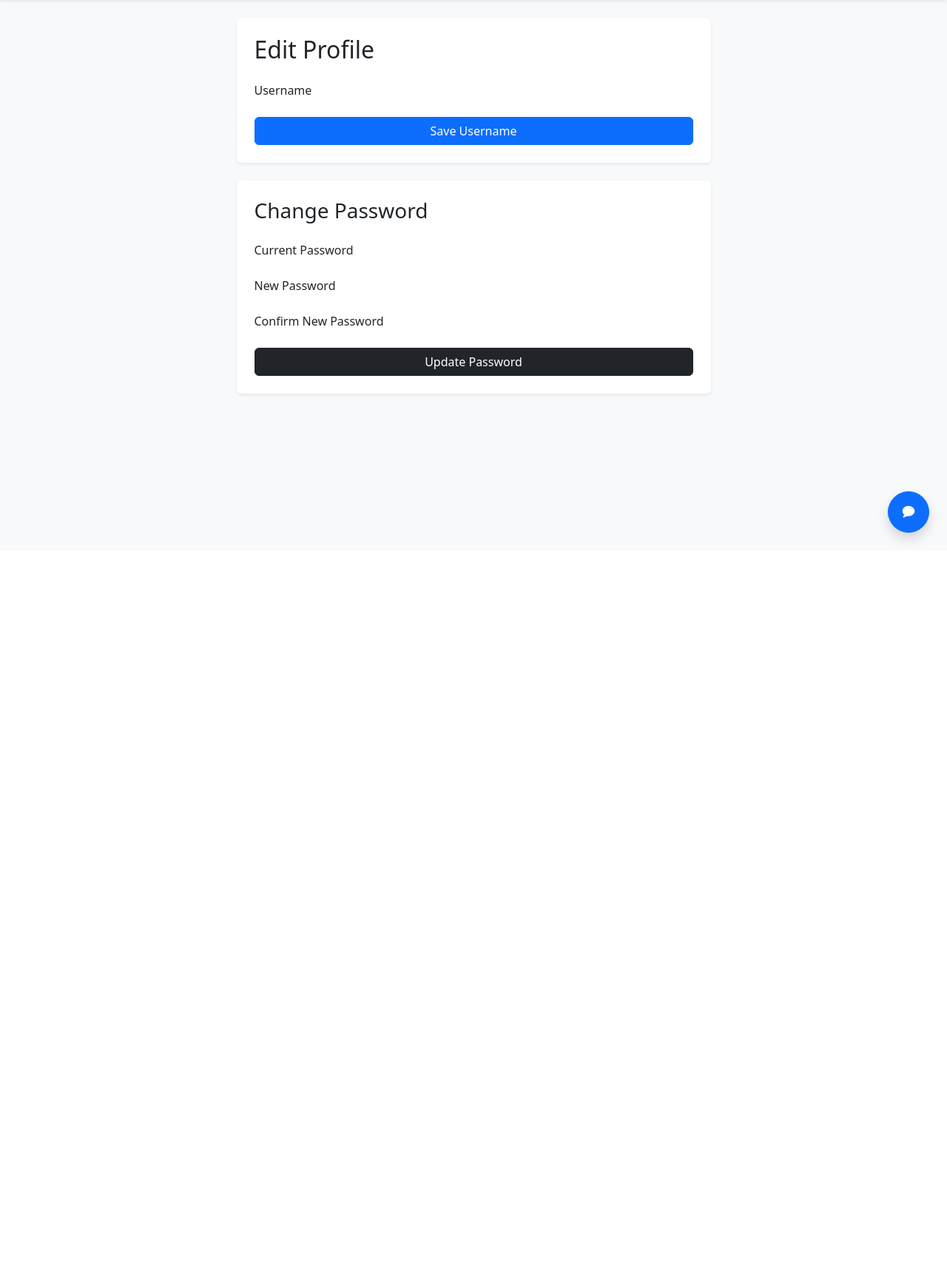
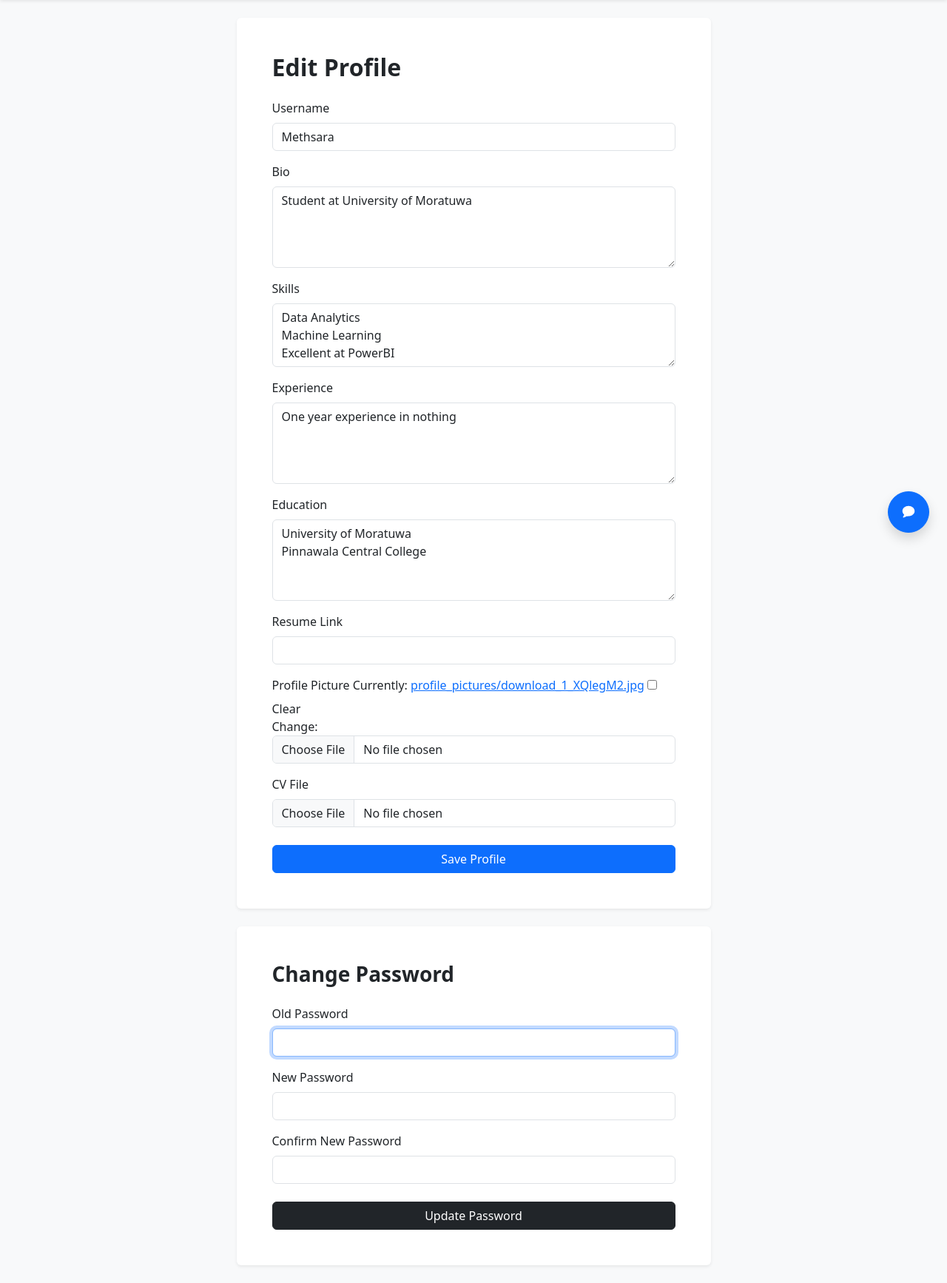
Before and after one commit to themiyawijenayaka100-coder/jobportal, a Django app: page /profile/edit/ in a window 1280 px wide. Shown: the part 56-1790 px from the top of the page at 74% size. Before the commit the page ends 791 px from the top, so only its background shows below. Run offline with Django 5.2, Linux system fonts and the light colour scheme; a user stored in the database is signed in; data comes from the database, SQL or seed files in the repository; both versions use the stored data as it was after the commit.

Commit message:
Finalize profile edit and password update

```diff
--- a/accounts/forms.py
+++ b/accounts/forms.py
@@ -27,6 +27,11 @@ class RegisterForm(forms.ModelForm):
 
 
 class UserProfileForm(forms.ModelForm):
+    username = forms.CharField(
+        max_length=150,
+        widget=forms.TextInput(attrs={"class": "form-control"})
+    )
+
     class Meta:
         model = UserProfile
         fields = [
@@ -38,6 +43,45 @@ class UserProfileForm(forms.ModelForm):
             "profile_picture",
             "cv_file",
         ]
+        widgets = {
+            "bio": forms.Textarea(attrs={"class": "form-control", "rows": 4}),
+            "skills": forms.Textarea(attrs={"class": "form-control", "rows": 3}),
+            "experience": forms.Textarea(attrs={"class": "form-control", "rows": 4}),
+            "education": forms.Textarea(attrs={"class": "form-control", "rows": 4}),
+            "resume_link": forms.URLInput(attrs={"class": "form-control"}),
+            "profile_picture": forms.ClearableFileInput(attrs={"class": "form-control"}),
+            "cv_file": forms.ClearableFileInput(attrs={"class": "form-control"}),
+        }
+
+    def __init__(self, *args, **kwargs):
+        self.user = kwargs.pop("user", None)
+        super().__init__(*args, **kwargs)
+
+        if self.user:
+            self.fields["username"].initial = self.user.username
+
+    def clean_username(self):
+        username = (self.cleaned_data.get("username") or "").strip()
+        if not username:
+            raise forms.ValidationError("Username is required.")
+
+        if User.objects.filter(username=username).exclude(pk=self.user.pk).exists():
+            raise forms.ValidationError("Username already taken.")
+
+        return username
+
+    def save(self, commit=True):
+        profile = super().save(commit=False)
+
+        if self.user:
+            self.user.username = self.cleaned_data["username"]
+            if commit:
+                self.user.save()
+
+        if commit:
+            profile.save()
+
+        return profile
 
 
 class DirectMessageForm(forms.ModelForm):
@@ -45,6 +89,13 @@ class DirectMessageForm(forms.ModelForm):
         model = DirectMessage
         fields = ["subject", "body"]
         widgets = {
-            "subject": forms.TextInput(attrs={"placeholder": "Subject"}),
-            "body": forms.Textarea(attrs={"rows": 6, "placeholder": "Write your message..."}),
+            "subject": forms.TextInput(attrs={
+                "class": "form-control",
+                "placeholder": "Subject"
+            }),
+            "body": forms.Textarea(attrs={
+                "class": "form-control",
+                "rows": 6,
+                "placeholder": "Write your message..."
+            }),
         }
--- a/accounts/views.py
+++ b/accounts/views.py
@@ -12,6 +12,11 @@ from .models import UserProfile, DirectMessage
 from .models import Notification
 from jobs.models import Job
 from applications.models import Application
+from django.contrib.auth.forms import PasswordChangeForm
+from django.contrib.auth import update_session_auth_hash
+from django.contrib.auth.forms import AuthenticationForm, PasswordChangeForm
+from django.contrib.auth import authenticate, login, logout, update_session_auth_hash
+
 
 
 # register
@@ -133,17 +138,41 @@ def become_an_employer(request):
 
 @login_required
 def edit_profile(request):
-    profile = request.user.profile
+    profile, created = UserProfile.objects.get_or_create(user=request.user)
+
+    profile_form = UserProfileForm(instance=profile, user=request.user)
+    password_form = PasswordChangeForm(request.user)
+
     if request.method == "POST":
-        form = UserProfileForm(request.POST, request.FILES, instance=profile)
-        if form.is_valid():
-            form.save()
-            messages.success(request, "Profile updated successfully.")
-            return redirect("profile_detail", user_id=request.user.id)
-    else:
-        form = UserProfileForm(instance=profile)
+        if "save_profile" in request.POST:
+            profile_form = UserProfileForm(
+                request.POST,
+                request.FILES,
+                instance=profile,
+                user=request.user
+            )
+            password_form = PasswordChangeForm(request.user)
 
-    return render(request, "edit_profile.html", {"form": form, "profile": profile})
+            if profile_form.is_valid():
+                profile_form.save()
+                messages.success(request, "Profile updated successfully.")
+                return redirect("edit_profile")
+
+        elif "change_password" in request.POST:
+            profile_form = UserProfileForm(instance=profile, user=request.user)
+            password_form = PasswordChangeForm(request.user, request.POST)
+
+            if password_form.is_valid():
+                user = password_form.save()
+                update_session_auth_hash(request, user)
+                messages.success(request, "Password updated successfully.")
+                return redirect("edit_profile")
+
+    return render(request, "edit_profile.html", {
+        "profile_form": profile_form,
+        "password_form": password_form,
+        "profile": profile,
+    })
 
 
 @login_required
--- a/templates/edit_profile.html
+++ b/templates/edit_profile.html
@@ -2,70 +2,119 @@
 
 {% block content %}
 <div class="row justify-content-center">
-    <div class="col-md-8 col-lg-7">
+    <div class="col-lg-8 col-xl-7">
+
         <div class="card shadow-sm border-0 mb-4">
-            <div class="card-body p-4">
-                <h2 class="mb-4">Edit Profile</h2>
+            <div class="card-body p-4 p-md-5">
+                <h2 class="fw-bold mb-4">Edit Profile</h2>
+
+                <form method="POST" enctype="multipart/form-data">
+                    {% csrf_token %}
+
+                    <div class="mb-3">
+                        <label class="form-label">Username</label>
+                        {{ profile_form.username }}
+                        {% if profile_form.username.errors %}
+                            <div class="text-danger small mt-1">{{ profile_form.username.errors }}</div>
+                        {% endif %}
+                    </div>
+
+                    <div class="mb-3">
+                        <label class="form-label">Bio</label>
+                        {{ profile_form.bio }}
+                        {% if profile_form.bio.errors %}
+                            <div class="text-danger small mt-1">{{ profile_form.bio.errors }}</div>
+                        {% endif %}
+                    </div>
+
+                    <div class="mb-3">
+                        <label class="form-label">Skills</label>
+                        {{ profile_form.skills }}
+                        {% if profile_form.skills.errors %}
+                            <div class="text-danger small mt-1">{{ profile_form.skills.errors }}</div>
+                        {% endif %}
+                    </div>
+
+                    <div class="mb-3">
+                        <label class="form-label">Experience</label>
+                        {{ profile_form.experience }}
+                        {% if profile_form.experience.errors %}
+                            <div class="text-danger small mt-1">{{ profile_form.experience.errors }}</div>
+                        {% endif %}
+                    </div>
+
+                    <div class="mb-3">
+                        <label class="form-label">Education</label>
+                        {{ profile_form.education }}
+                        {% if profile_form.education.errors %}
+                            <div class="text-danger small mt-1">{{ profile_form.education.errors }}</div>
+                        {% endif %}
+                    </div>
+
+                    <div class="mb-3">
+                        <label class="form-label">Resume Link</label>
+                        {{ profile_form.resume_link }}
+                        {% if profile_form.resume_link.errors %}
+                            <div class="text-danger small mt-1">{{ profile_form.resume_link.errors }}</div>
+                        {% endif %}
+                    </div>
+
+                    <div class="mb-3">
+                        <label class="form-label">Profile Picture</label>
+                        {{ profile_form.profile_picture }}
+                        {% if profile_form.profile_picture.errors %}
+                            <div class="text-danger small mt-1">{{ profile_form.profile_picture.errors }}</div>
+                        {% endif %}
+                    </div>
+
+                    <div class="mb-4">
+                        <label class="form-label">CV File</label>
+                        {{ profile_form.cv_file }}
+                        {% if profile_form.cv_file.errors %}
+                            <div class="text-danger small mt-1">{{ profile_form.cv_file.errors }}</div>
+                        {% endif %}
+                    </div>
+
+                    <button type="submit" name="save_profile" class="btn btn-primary w-100">
+                        Save Profile
+                    </button>
+                </form>
+            </div>
+        </div>
+
+        <div class="card shadow-sm border-0 mb-4">
+            <div class="card-body p-4 p-md-5">
+                <h3 class="fw-bold mb-4">Change Password</h3>
 
                 <form method="POST">
                     {% csrf_token %}
 
                     <div class="mb-3">
-                        <label for="{{ profile_form.username.id_for_label }}" class="form-label">Username</label>
-                        {{ profile_form.username }}
-                        {% if profile_form.username.errors %}
-                            <div class="text-danger small mt-1">
-                                {{ profile_form.username.errors }}
-                            </div>
-                        {% endif %}
-                    </div>
-
-                    <button type="submit" name="save_profile" class="btn btn-primary w-100">
-                        Save Username
-                    </button>
-                </form>
-            </div>
-        </div>
-
-        <div class="card shadow-sm border-0">
-            <div class="card-body p-4">
-                <h3 class="mb-4">Change Password</h3>
-
-                <form method="POST">
-                    {% csrf_token %}
-
-                    <div class="mb-3">
-                        <label for="{{ password_form.old_password.id_for_label }}" class="form-label">Current Password</label>
+                        <label class="form-label">Old Password</label>
                         {{ password_form.old_password }}
                         {% if password_form.old_password.errors %}
-                            <div class="text-danger small mt-1">
-                                {{ password_form.old_password.errors }}
-                            </div>
+                            <div class="text-danger small mt-1">{{ password_form.old_password.errors }}</div>
                         {% endif %}
                     </div>
 
                     <div class="mb-3">
-                        <label for="{{ password_form.new_password1.id_for_label }}" class="form-label">New Password</label>
+                        <label class="form-label">New Password</label>
                         {{ password_form.new_password1 }}
                         {% if password_form.new_password1.errors %}
-                            <div class="text-danger small mt-1">
-                                {{ password_form.new_password1.errors }}
-                            </div>
+                            <div class="text-danger small mt-1">{{ password_form.new_password1.errors }}</div>
                         {% endif %}
                     </div>
 
-                    <div class="mb-3">
-                        <label for="{{ password_form.new_password2.id_for_label }}" class="form-label">Confirm New Password</label>
+                    <div class="mb-4">
+                        <label class="form-label">Confirm New Password</label>
                         {{ password_form.new_password2 }}
                         {% if password_form.new_password2.errors %}
-                            <div class="text-danger small mt-1">
-                                {{ password_form.new_password2.errors }}
-                            </div>
+                            <div class="text-danger small mt-1">{{ password_form.new_password2.errors }}</div>
                         {% endif %}
                     </div>
 
                     {% if password_form.non_field_errors %}
-                        <div class="text-danger small mb-3">
+                        <div class="alert alert-danger">
                             {{ password_form.non_field_errors }}
                         </div>
                     {% endif %}
@@ -76,6 +125,19 @@
                 </form>
             </div>
         </div>
+
     </div>
 </div>
+
+<script>
+    document.addEventListener("DOMContentLoaded", function () {
+        const passwordFields = document.querySelectorAll(
+            "input[type='password']"
+        );
+
+        passwordFields.forEach(function (field) {
+            field.classList.add("form-control");
+        });
+    });
+</script>
 {% endblock %}
```
Also changed, not shown: db.sqlite3, profile_pictures/360_F_431647519_usrbQ8Z983hTYe8zgA7t1XVc5fEtqcpa.jpg (added).
